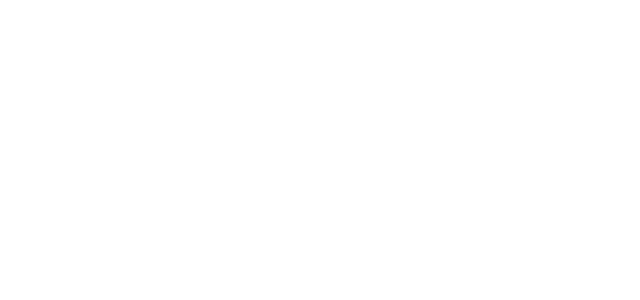
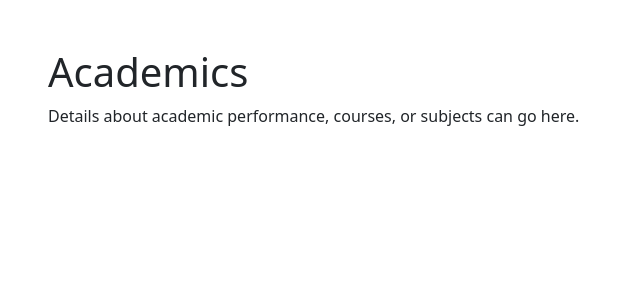
Before and after one commit to Shobhitha-Bhat/Attendance, a React (Create React App) app in the folder frontend/: page /selectsection in a window 1280 px wide. Before the commit this address had no page. Shown: the top 300 px of the page, without its empty margins (0-640 px from the left). Built offline with nearby package versions, Linux system fonts and the light colour scheme.

Commit message:
added a new component selectsection and linked it with facultydashboard and routed it in app.js

```diff
--- a/frontend/src/App.js
+++ b/frontend/src/App.js
@@ -19,7 +19,7 @@
 import NotifyFacultyCard from './SubComponents/NotifyFacultyCard.js'
 import { FacultyInbox } from "./SubComponents/FacultyInbox.js";
 import { FacultyProvider } from "./contexts/FacultyContext.js";
-
+import Selectsection from './SubComponents/SelectSection.js'
 
 
 
@@ -140,7 +140,7 @@
         <Route path="/signup" element={<Signup  />}/>
         <Route path="/parentinbox" element={<ParentInbox/>}/>
         <Route path="/facultyinbox" element={<FacultyInbox/>}/>
-
+        <Route path="/selectsection" element={<Selectsection/> }/>
         <Route path="/iaattendance" element={<IAAttendance/>}/>
         <Route path="/markattendance" element={<MarkAttendance/>}/>
           {/* <Route path="/login" element={<Login userType={userType}
--- a/frontend/src/Components/FacultyDashboard.js
+++ b/frontend/src/Components/FacultyDashboard.js
@@ -55,7 +55,7 @@
             variant="info"
             size="lg"
             className="mr-5"
-            onClick={() => navigate("/iaattendance")}
+            onClick={() => navigate("/selectsection")}
           >
             IA / Attendance
           </Button>
--- /dev/null
+++ b/frontend/src/SubComponents/SelectSection.js
@@ -0,0 +1,12 @@
+import React from "react";
+
+const AcademicsPage = () => {
+  return (
+    <div className='m-5'>
+      <h1>Academics</h1>
+      <p>Details about academic performance, courses, or subjects can go here.</p>
+    </div>
+  );
+};
+
+export default AcademicsPage;
```
